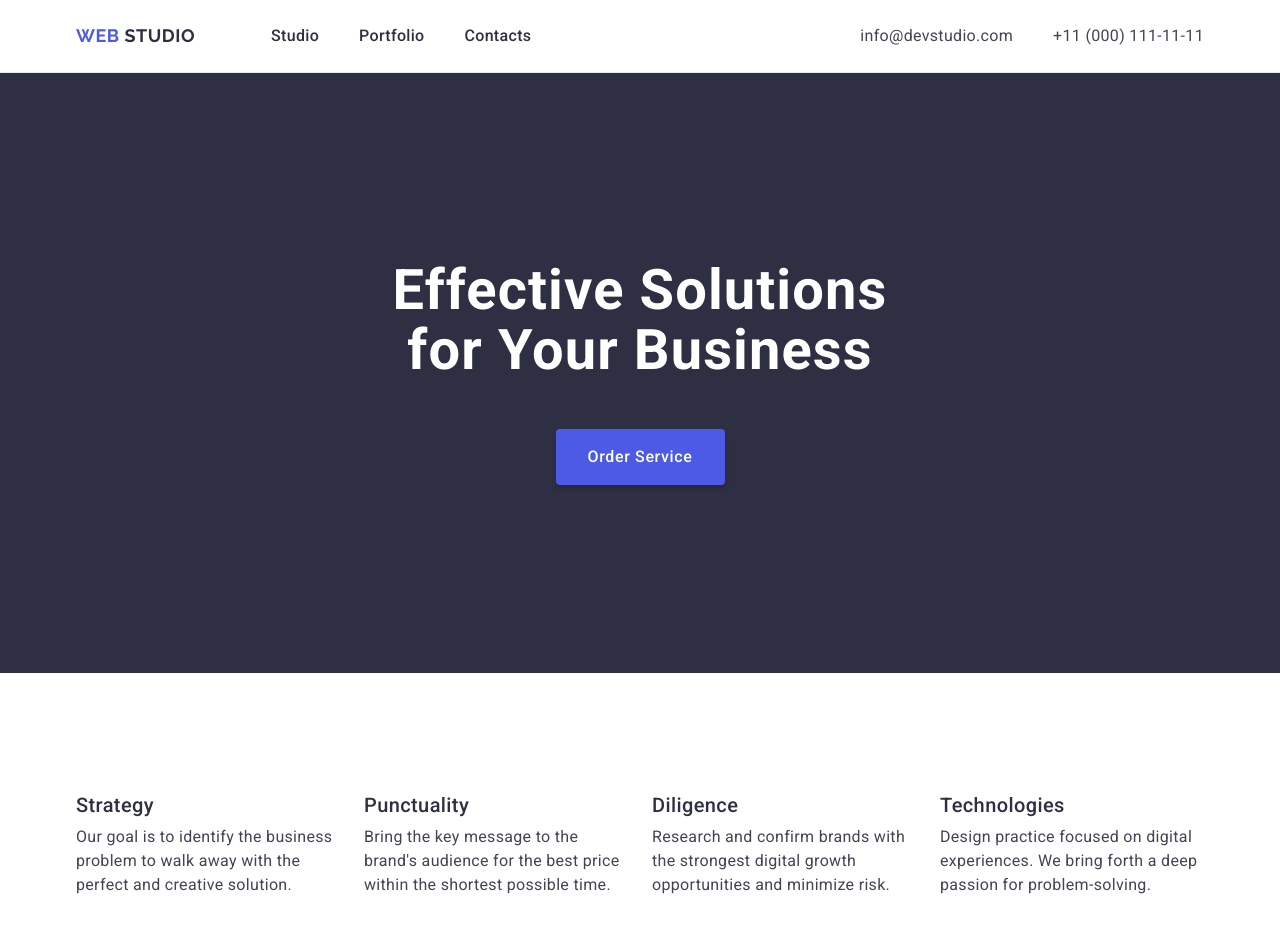
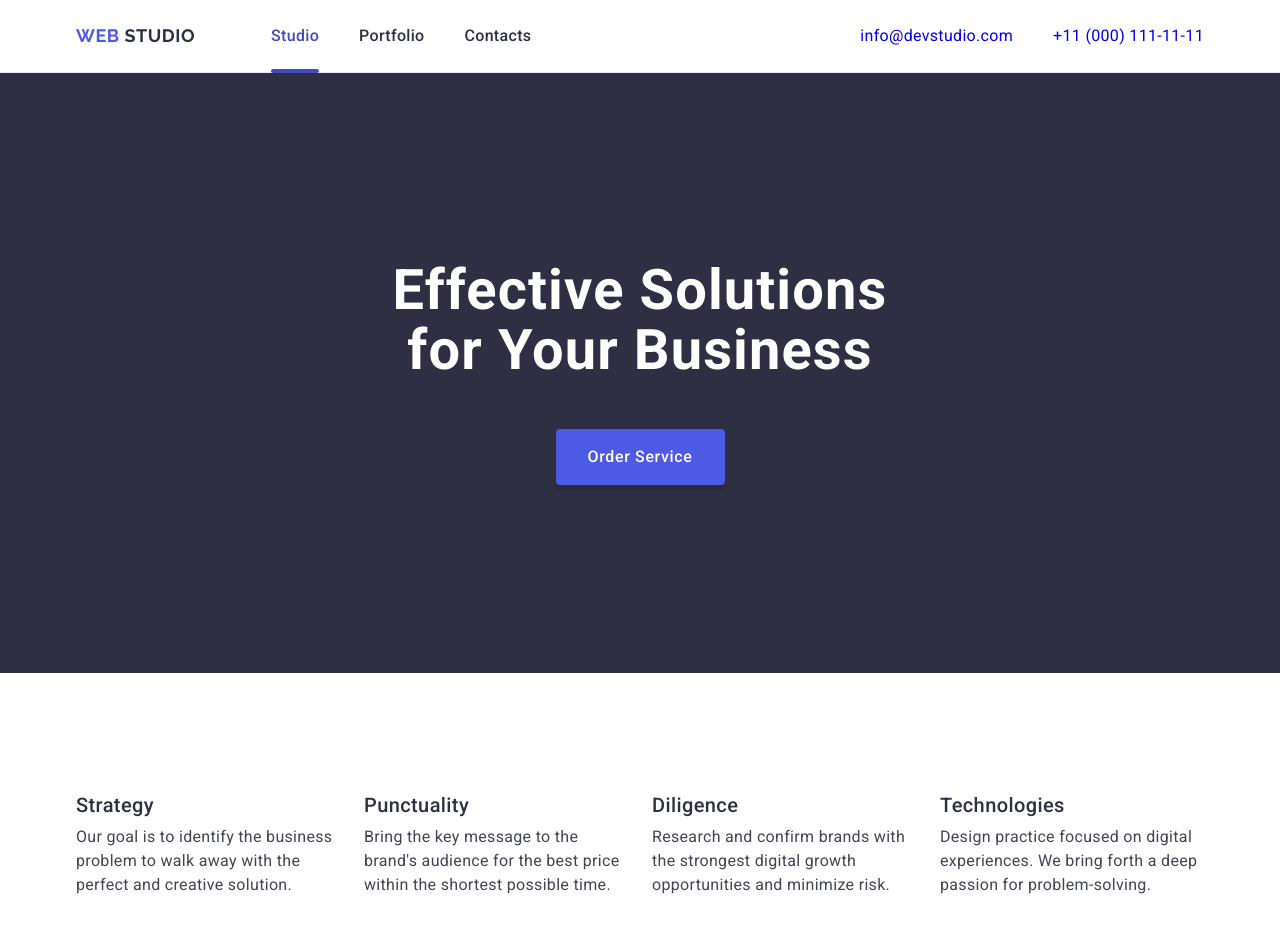
Before and after one commit to sergiy-goshtuk/goit-markup-hw-04, a plain HTML site: page index.html in a window 1280 px wide. Shown: the top 932 px of the page. Drawn offline with nearby package versions, Linux system fonts and the light colour scheme.

Commit message:
fix header

```diff
--- a/css/styles.css
+++ b/css/styles.css
@@ -21,10 +21,29 @@
     color: #2e2f42;
     padding: 24px 0;
     display: block;
+    transition: color 250ms cubic-bezier(0.4, 0, 0.2, 1);
+}
+
+.nav-link.curent {
+    position: relative;
+
+}
+
+.nav-link.curent::after {
+    content: "";
+    position: absolute;
+    left: 0;
+    bottom: -1px;
+    width: 100%;
+    height: 4px;
+    background-color: #404bbf;
+    border-radius: 2px;
 }
 
 .nav-link:hover,
-.nav-link:focus {
+.nav-link:focus,
+.nav-link.curent
+ {
     color: #404bbf;
 }
 
@@ -55,6 +74,7 @@
     line-height: 1.5;
     letter-spacing: 0.02em;
     color: #434455
+    transition: color 250ms cubic-bezier(0.4, 0, 0.2, 1);
 }
 
 .contacts:hover,
@@ -107,6 +127,7 @@ img {
 
 .page-header {
 border-bottom: 1px solid #e7e9fc ;
+box-shadow: 0 1px 6px 0 rgba(46, 47, 66, 0.08), 0 1px 1px 0 rgba(46, 47, 66, 0.16), 0 2px 1px 0 rgba(46, 47, 66, 0.08);
 }
 
 .header-logo {
--- a/index.html
+++ b/index.html
@@ -27,7 +27,7 @@
             >Web<span class="logo-studio"> Studio</span></a
           >
           <ul class="nav-list">
-            <li><a href="./index.html" class="nav-link">Studio</a></li>
+            <li><a href="./index.html" class="nav-link curent">Studio</a></li>
             <li><a href="" class="nav-link">Portfolio</a></li>
             <li><a href="" class="nav-link">Contacts</a></li>
           </ul>
```
Also changed, not shown: images/hero image.jpg (added), images/icons.svg (added).
